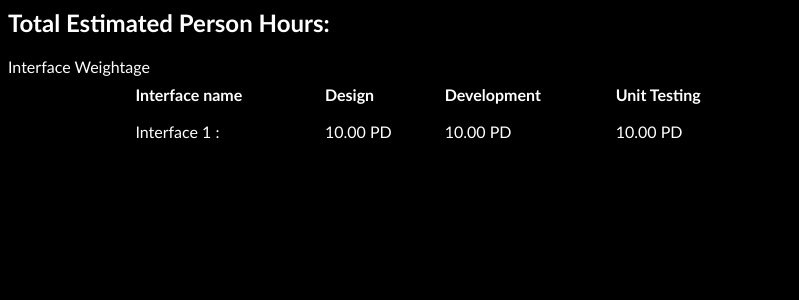
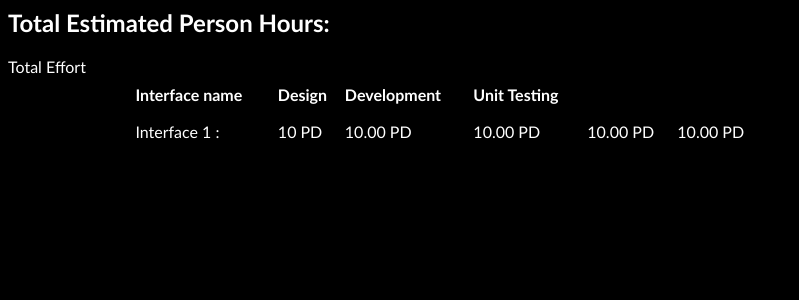
Before and after one commit to ssubhajitt/subdemo, a Flask app: template templates/output.html in a window 1280 px wide. Shown: the top 300 px of the page, without its empty margins (0-799 px from the left). Run offline with Flask 2, Linux system fonts and the light colour scheme; the template is opened without the code that fills it: most values are stand-ins (such as "Sample title", 1, 10 or a date in 2020); parts of the project's set-up code (start-up, migrations or seed data) failed here and were passed over.

Commit message:
Update output.html

```diff
--- a/templates/output.html
+++ b/templates/output.html
@@ -2,24 +2,25 @@
 <body bgcolor=black>
 <font face="Trebuchet MS" color=white>
   <h2>Total Estimated Person Hours: </h2>
-  {% for doc in weightage %}
   <table>
   <tr>
     <th>Interface name</th>
     <th>Design</th>
     <th>Development</th>
     <th>Unit Testing</th>
-    <ht>Interface Weightage</ht>
+    <ht>Total Effort</ht>
   </tr>
+  {% for doc in weightage %}
   <tr>
     <td>Interface {{loop.index}} :</td>
+    <td>{{doc['product']-doc['srcformat']}} PD</td>
     <td>{{'%0.2f'|format(doc['weightage']*0.25)}} PD</td>
     <td>{{'%0.2f'|format(doc['weightage']*0.50)}} PD</td>
     <td>{{'%0.2f'|format(doc['weightage']*0.25)}} PD</td>
+    <td>{{'%0.2f'|format(doc['weightage'])}} PD</td>
   </tr>
+{% endfor %}
 </table>
-
-{% endfor %}
 </font>
 <style>
 body{
```
